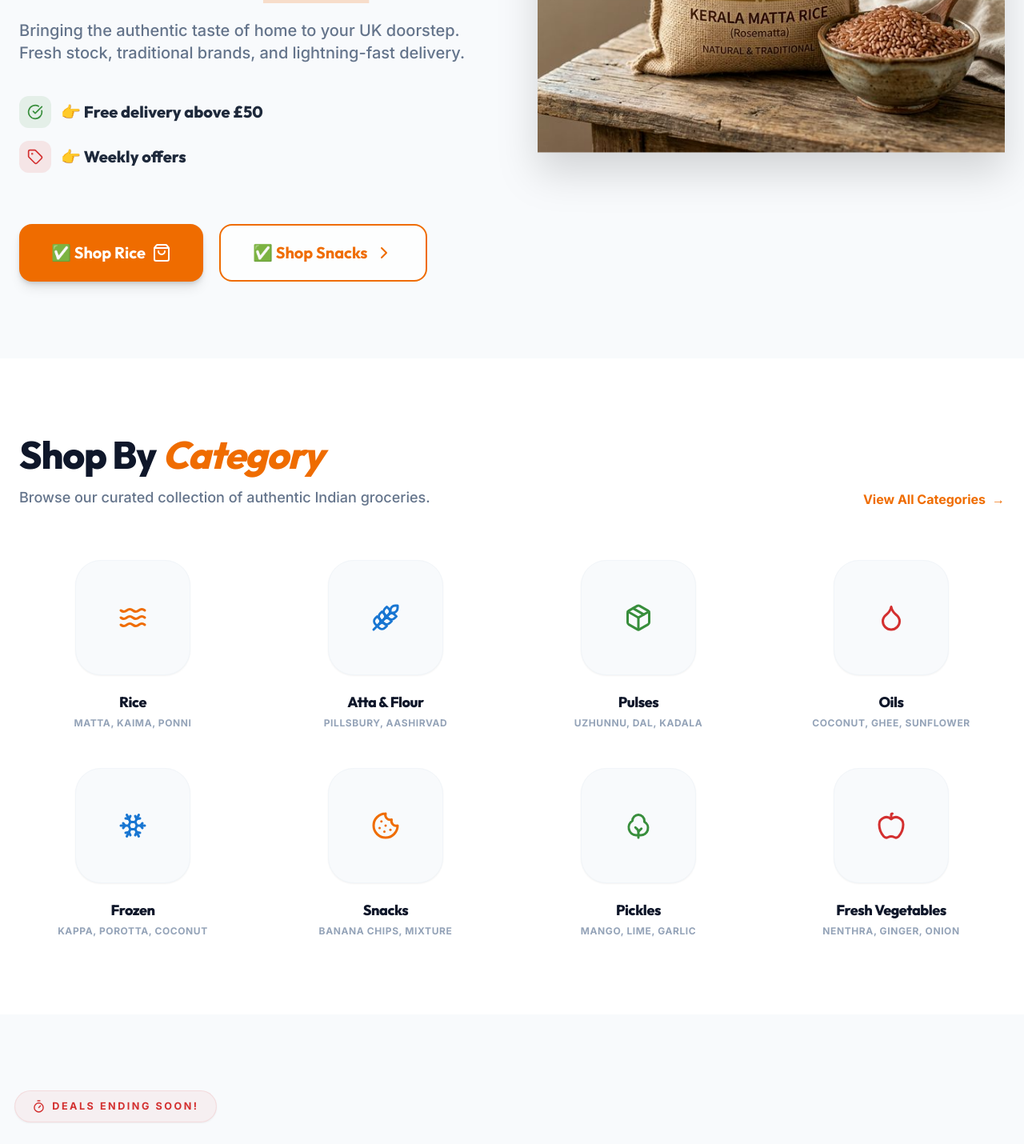
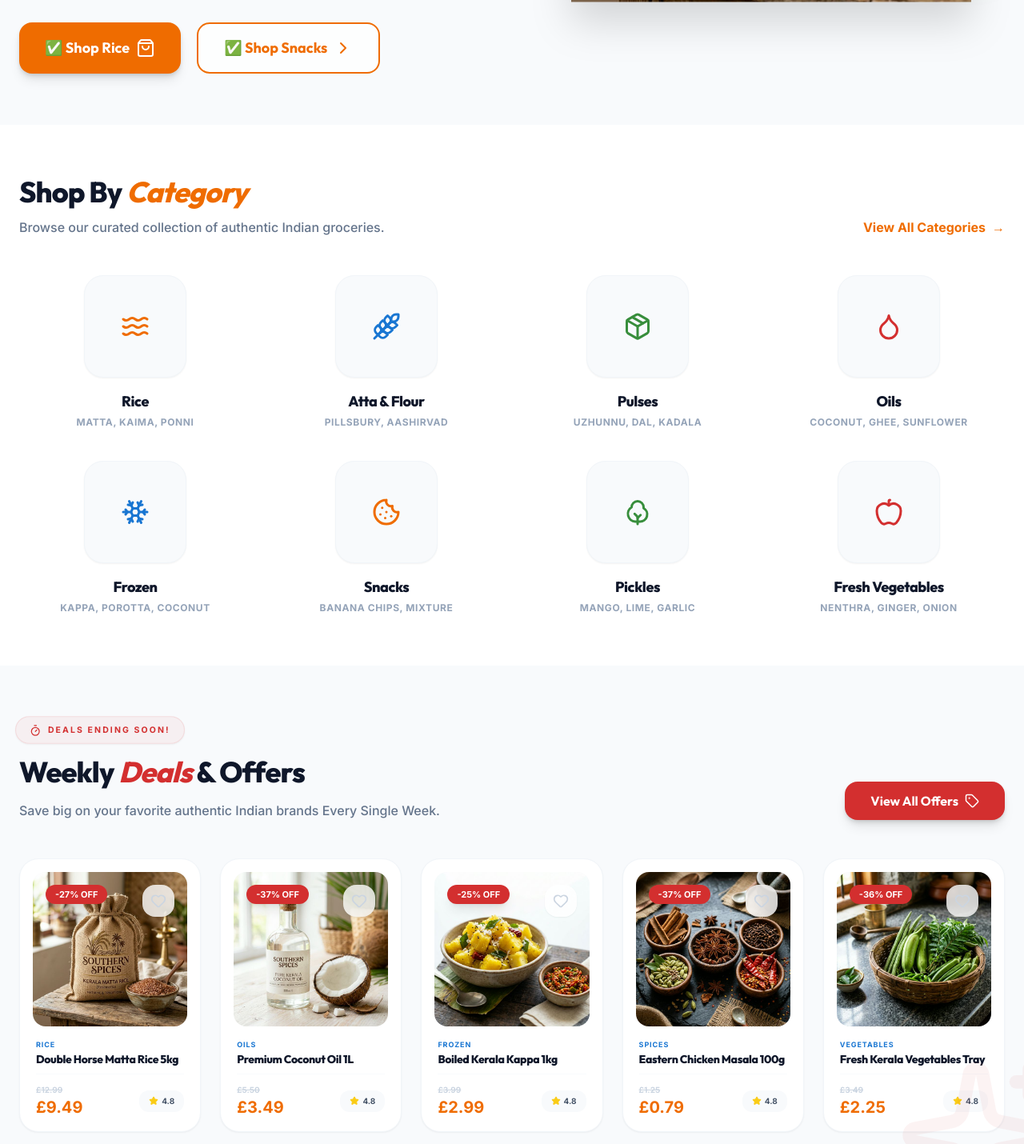
Before and after one commit to bijali-jlakshmi123/southerngrocery, a Next.js app: page / in a window 1280 px wide. Shown: the part 820-2250 px from the top of the page at 80% size. Built offline with nearby package versions, Linux system fonts and the light colour scheme.

Commit message:
chnges in design

```diff
--- a/src/app/globals.css
+++ b/src/app/globals.css
@@ -49,7 +49,7 @@
   }
 
   .section-container {
-    @apply max-w-7xl mx-auto px-6 py-16 md:py-24;
+    @apply max-w-7xl mx-auto px-6 py-12 md:py-16;
   }
 }
 
--- a/src/components/common/ProductCard.tsx
+++ b/src/components/common/ProductCard.tsx
@@ -71,9 +71,9 @@ export default function ProductCard({ id, name, price, originalPrice, category,
   return (
     <motion.div
       whileHover={{ y: -8 }}
-      className="group bg-white rounded-5xl p-5 shadow-sm hover:shadow-premium transition-all duration-500 border border-slate-100 flex flex-col h-full relative"
+      className="group bg-white rounded-3xl p-4 shadow-sm hover:shadow-premium transition-all duration-500 border border-slate-100 flex flex-col h-full relative"
     >
-      <div className="relative aspect-square bg-slate-50 rounded-4xl overflow-hidden mb-6 flex items-center justify-center group/img">
+      <div className="relative aspect-square bg-slate-50 rounded-2xl overflow-hidden mb-4 flex items-center justify-center group/img">
         {discount > 0 && (
           <div className="absolute top-4 left-4 bg-secondary text-white text-[11px] font-black px-3 py-1 rounded-full z-10 shadow-lg">
             -{discount}% OFF
@@ -116,12 +116,11 @@ export default function ProductCard({ id, name, price, originalPrice, category,
       </div>
 
       <div className="flex flex-col flex-1 px-1">
-         <div className="text-[10px] font-black text-accent uppercase tracking-widest mb-2">{category}</div>
-         <h3 className="text-sm md:text-base font-heading font-black text-slate-900 leading-tight mb-3 line-clamp-2">
-           {name}
-         </h3>
-
-         <div className="mt-auto pt-4 flex items-center justify-between border-t border-slate-50">
+          <div className="text-[9px] font-black text-accent uppercase tracking-widest mb-1">{category}</div>
+          <h3 className="text-sm font-heading font-black text-slate-900 leading-tight mb-2 line-clamp-2">
+            {name}
+          </h3>
+                  <div className="mt-auto pt-3 flex items-center justify-between border-t border-slate-50">
             <div className="flex flex-col">
                {originalPrice && (
                  <span className="text-slate-300 text-[10px] line-through font-bold">£{originalPrice.toFixed(2)}</span>
--- a/src/components/home/CategoryGrid.tsx
+++ b/src/components/home/CategoryGrid.tsx
@@ -32,14 +32,14 @@ const item = {
 
 export default function CategoryGrid() {
   return (
-    <section className="py-24 bg-white relative overflow-hidden">
+    <section className="py-16 bg-white relative overflow-hidden">
       <div className="max-w-7xl mx-auto px-6">
-        <div className="flex flex-col md:flex-row justify-between items-end mb-16 gap-6">
-           <div className="space-y-4">
-              <h2 className="text-4xl md:text-5xl font-heading font-black text-slate-900 leading-tight">
+        <div className="flex flex-col md:flex-row justify-between items-end mb-12 gap-6">
+           <div className="space-y-3">
+              <h2 className="text-3xl md:text-4xl font-heading font-black text-slate-900 leading-tight">
                 Shop By <span className="text-primary italic">Category</span>
               </h2>
-              <p className="text-slate-500 font-medium text-lg max-w-xl">Browse our curated collection of authentic Indian groceries.</p>
+              <p className="text-slate-500 font-medium text-base max-w-xl">Browse our curated collection of authentic Indian groceries.</p>
            </div>
            <Link href="/categories" className="text-primary font-bold hover:underline underline-offset-8 decoration-2 flex items-center gap-2 group">
               View All Categories <motion.span whileHover={{ x: 5 }}>→</motion.span>
@@ -51,17 +51,17 @@ export default function CategoryGrid() {
           initial="hidden"
           whileInView="show"
           viewport={{ once: true }}
-          className="grid grid-cols-2 md:grid-cols-4 lg:grid-cols-4 gap-x-8 gap-y-12"
+          className="grid grid-cols-2 md:grid-cols-4 lg:grid-cols-4 gap-x-6 gap-y-10"
         >
            {categories.map((cat, i) => (
              <motion.div key={i} variants={item}>
                <Link
                  href={`/category/${cat.name.split(' ')[0].toLowerCase()}`}
-                 className="group block text-center space-y-5"
+                 className="group block text-center space-y-4"
                >
                   <motion.div
                      whileHover={{ scale: 1.05, y: -5 }}
-                     className={`w-28 h-28 md:w-36 md:h-36 bg-slate-50 rounded-4xl shadow-sm border border-slate-100 flex items-center justify-center mx-auto transition-all duration-300 group-hover:shadow-premium group-hover:border-primary/20 group-hover:bg-white text-${cat.color}`}
+                     className={`w-24 h-24 md:w-32 md:h-32 bg-slate-50 rounded-3xl shadow-sm border border-slate-100 flex items-center justify-center mx-auto transition-all duration-300 group-hover:shadow-premium group-hover:border-primary/20 group-hover:bg-white text-${cat.color}`}
                   >
                      {cat.icon}
                   </motion.div>
--- a/src/components/home/Hero.tsx
+++ b/src/components/home/Hero.tsx
@@ -14,7 +14,7 @@ import {
 
 export default function Hero() {
   return (
-    <section className="relative min-h-[85vh] flex items-center overflow-hidden bg-slate-50 py-16 lg:py-24 px-6">
+    <section className="relative min-h-[75vh] flex items-center overflow-hidden bg-slate-50 py-12 lg:py-16 px-6">
       {/* Subtle Background Accent */}
       <div className="absolute top-0 right-0 w-1/2 h-full bg-primary/5 -z-10 skew-x-[-12deg] translate-x-1/4" />
 
@@ -24,7 +24,7 @@ export default function Hero() {
           initial={{ opacity: 0, x: -30 }}
           animate={{ opacity: 1, x: 0 }}
           transition={{ duration: 0.8 }}
-          className="space-y-10"
+          className="space-y-8"
         >
           <div className="space-y-6">
             <motion.div
@@ -36,7 +36,7 @@ export default function Hero() {
               <Sparkles size={16} /> UK's #1 Kerala Store
             </motion.div>
 
-            <h1 className="text-5xl md:text-7xl lg:text-8xl font-heading font-black text-slate-900 leading-[1.1]">
+            <h1 className="text-4xl md:text-6xl lg:text-7xl font-heading font-black text-slate-900 leading-[1.1]">
               Kerala & Indian <br />
               <span className="text-primary italic">Groceries</span> <br />
               Delivered Across <span className="text-secondary underline decoration-primary/20 underline-offset-8">UK</span>
@@ -48,13 +48,13 @@ export default function Hero() {
           </div>
 
           {/* Exact Offers Requested */}
-          <div className="space-y-4">
-             <div className="flex items-center gap-3 text-xl font-heading font-black text-slate-800">
-                <span className="w-10 h-10 bg-success/10 rounded-xl flex items-center justify-center text-success"><CheckCircle size={20} /></span>
+          <div className="space-y-3">
+             <div className="flex items-center gap-3 text-lg font-heading font-black text-slate-800">
+                <span className="w-9 h-9 bg-success/10 rounded-xl flex items-center justify-center text-success"><CheckCircle size={18} /></span>
                 👉 Free delivery above £50
              </div>
-             <div className="flex items-center gap-3 text-xl font-heading font-black text-slate-800">
-                <span className="w-10 h-10 bg-secondary/10 rounded-xl flex items-center justify-center text-secondary"><Tag size={20} /></span>
+             <div className="flex items-center gap-3 text-lg font-heading font-black text-slate-800">
+                <span className="w-9 h-9 bg-secondary/10 rounded-xl flex items-center justify-center text-secondary"><Tag size={18} /></span>
                 👉 Weekly offers
              </div>
           </div>
@@ -63,7 +63,7 @@ export default function Hero() {
           <div className="flex flex-col sm:flex-row gap-5 pt-6">
             <Link
               href="/category/rice"
-              className="btn-base btn-primary !py-5 !px-10 text-xl group relative overflow-hidden"
+              className="btn-base btn-primary !py-4 !px-8 text-lg group relative overflow-hidden"
             >
               <span className="relative z-10 flex items-center gap-2">
                 ✅ Shop Rice <ShoppingBag size={24} className="group-hover:rotate-12 transition-transform" />
@@ -71,7 +71,7 @@ export default function Hero() {
             </Link>
             <Link
               href="/category/snacks"
-              className="btn-base btn-outline !py-5 !px-10 text-xl group bg-white/80"
+              className="btn-base btn-outline !py-4 !px-8 text-lg group bg-white/80"
             >
               ✅ Shop Snacks <ChevronRight size={24} className="group-hover:translate-x-2 transition-transform" />
             </Link>
@@ -85,7 +85,7 @@ export default function Hero() {
           transition={{ duration: 1, delay: 0.2 }}
           className="relative group hidden lg:block"
         >
-          <div className="relative z-10 w-full h-[600px] flex items-center justify-center">
+          <div className="relative z-10 w-full h-[500px] flex items-center justify-center">
             <motion.div
               animate={{ y: [0, -15, 0] }}
               transition={{ duration: 4, repeat: Infinity, ease: "easeInOut" }}
--- a/src/components/home/WeeklyDeals.tsx
+++ b/src/components/home/WeeklyDeals.tsx
@@ -14,21 +14,21 @@ const deals = [
 
 export default function WeeklyDeals() {
   return (
-    <section className="py-24 bg-surface-muted relative overflow-hidden">
+    <section className="py-16 bg-surface-muted relative overflow-hidden">
       <div className="max-w-7xl mx-auto px-6">
-        <div className="flex flex-col lg:flex-row justify-between items-end mb-16 gap-8">
-           <div className="space-y-6">
+        <div className="flex flex-col lg:flex-row justify-between items-end mb-12 gap-8">
+           <div className="space-y-4">
               <motion.div
                 animate={{ scale: [1, 1.05, 1] }}
                 transition={{ repeat: Infinity, duration: 2 }}
-                className="inline-flex items-center gap-2 text-secondary font-black text-xs uppercase tracking-[0.2em] bg-secondary/5 px-5 py-2.5 rounded-full border border-secondary/10 shadow-sm"
+                className="inline-flex items-center gap-2 text-secondary font-black text-[10px] uppercase tracking-[0.2em] bg-secondary/5 px-4 py-2 rounded-full border border-secondary/10 shadow-sm"
               >
-                 <Timer size={16} /> Deals Ending Soon!
+                 <Timer size={14} /> Deals Ending Soon!
               </motion.div>
-              <h2 className="text-4xl md:text-5xl font-heading font-black text-slate-900 leading-tight">
+              <h2 className="text-3xl md:text-4xl font-heading font-black text-slate-900 leading-tight">
                 Weekly <span className="text-secondary italic">Deals</span> & Offers
               </h2>
-              <p className="text-slate-500 font-medium text-lg max-w-xl">Save big on your favorite authentic Indian brands Every Single Week.</p>
+              <p className="text-slate-500 font-medium text-base max-w-xl">Save big on your favorite authentic Indian brands Every Single Week.</p>
            </div>
 
            <motion.button
```
Also changed, not shown: src/components/home/FeaturedProducts.tsx (+5 -5 lines).
